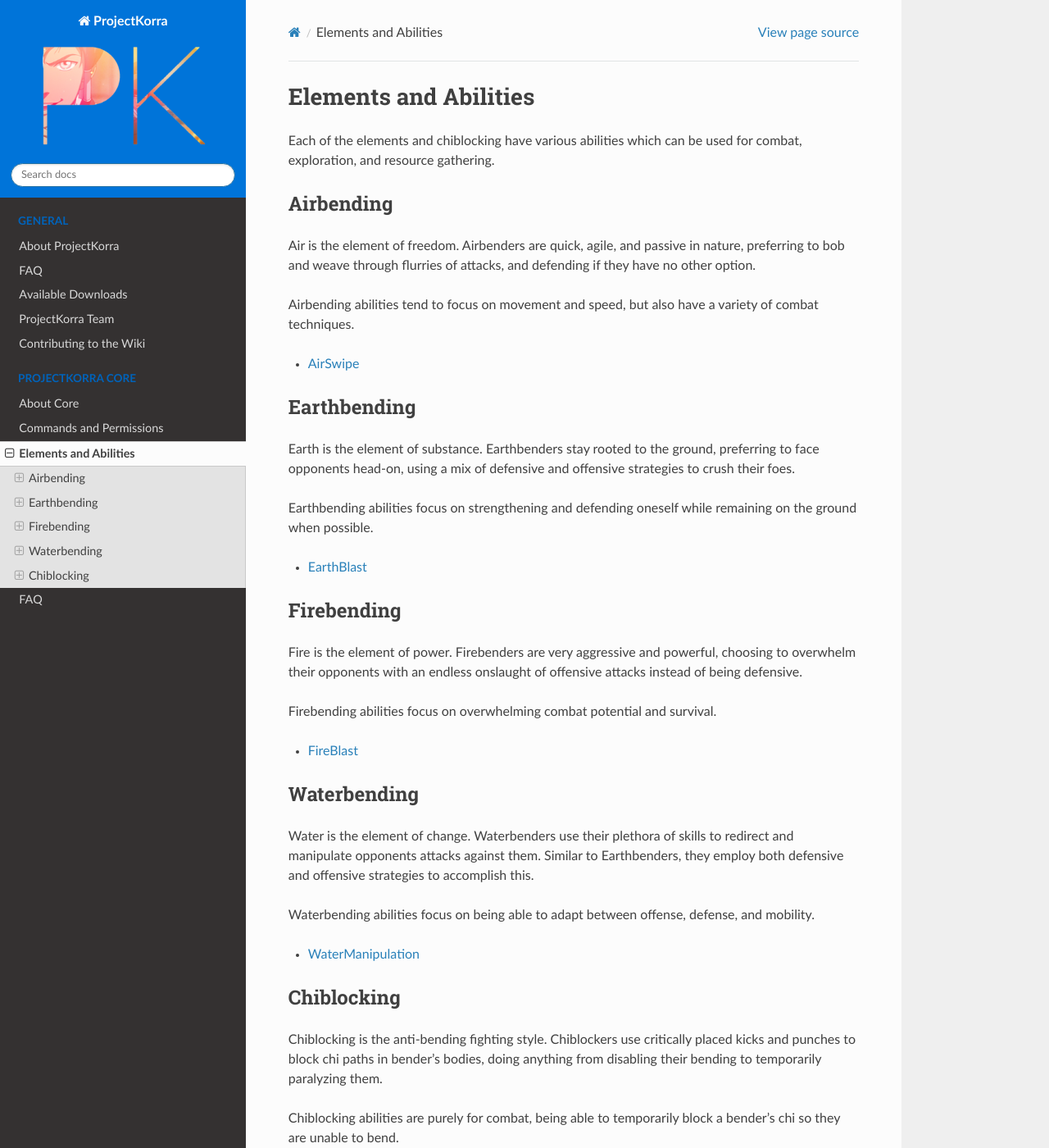
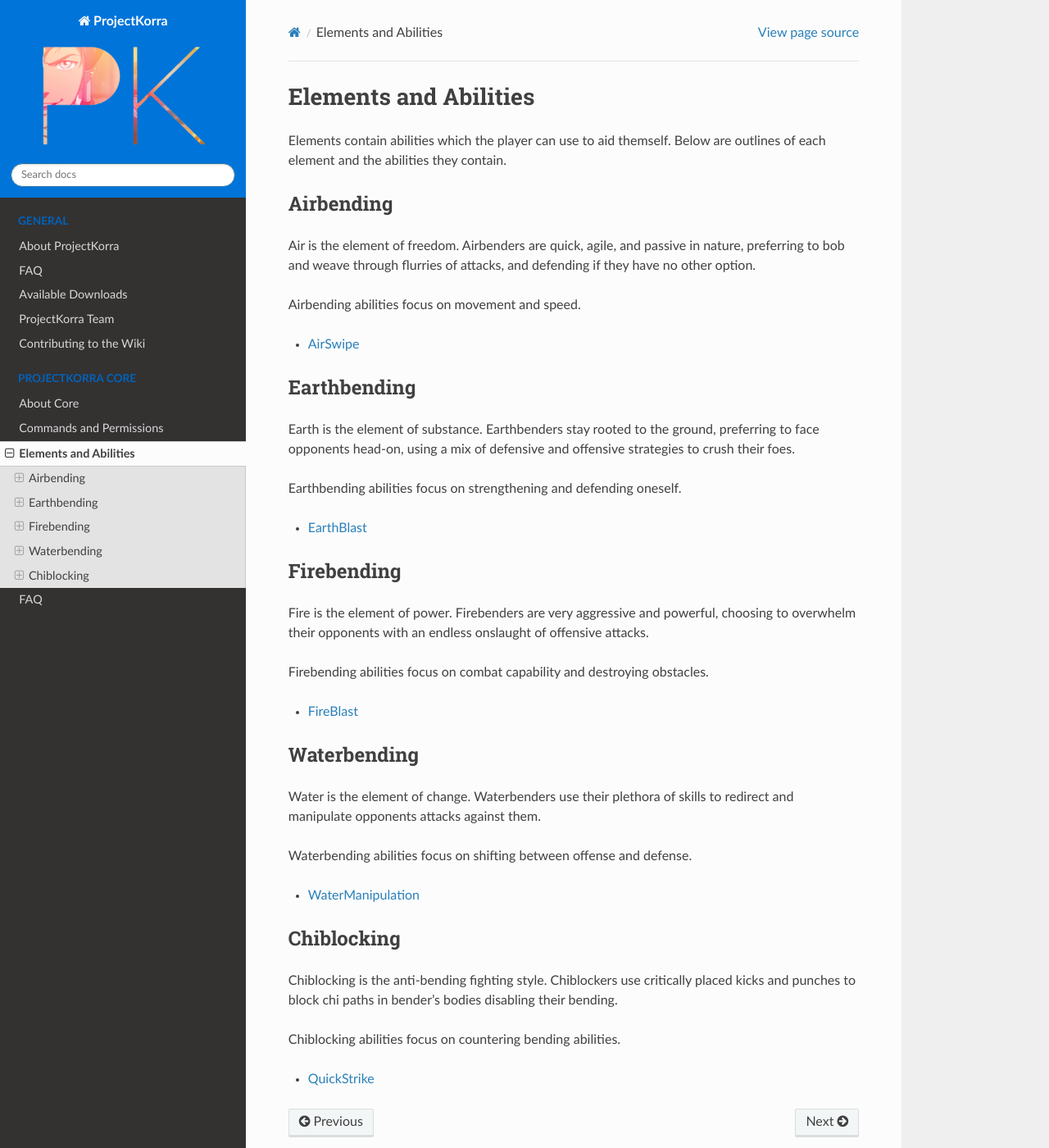
Before and after one commit to ProjectKorra/ProjectKorraWiki, a Sphinx documentation site: the page built from source/pkcore/abilities.rst, in a window 1280 px wide and 1400 px high. Shown: the whole window at 82% size. Built offline with Sphinx 7.4.7 and the Read the Docs theme 2.0.0, drawn with Linux system fonts in a browser that asks for light colours.

Commit message:
Update abilities.rst

```diff
--- a/source/pkcore/abilities.rst
+++ b/source/pkcore/abilities.rst
@@ -1,8 +1,8 @@
 ======================
 Elements and Abilities
 ======================
-Each of the elements and chiblocking have various abilities which
-can be used for combat, exploration, and resource gathering.
+Elements contain abilities which the player can use to aid themself.
+Below are outlines of each element and the abilities they contain.
 
 Airbending
 ==========
@@ -10,8 +10,7 @@
 passive in nature, preferring to bob and weave through flurries of
 attacks, and defending if they have no other option.
 
-Airbending abilities tend to focus on movement and speed, but also
-have a variety of combat techniques.
+Airbending abilities focus on movement and speed.
 
 .. toctree::
     :name: airtree
@@ -25,8 +24,7 @@
 ground, preferring to face opponents head-on, using a mix of
 defensive and offensive strategies to crush their foes.
 
-Earthbending abilities focus on strengthening and defending oneself
-while remaining on the ground when possible.
+Earthbending abilities focus on strengthening and defending oneself.
 
 .. toctree::
     :name: earthtree
@@ -38,9 +36,9 @@
 ===========
 Fire is the element of power. Firebenders are very aggressive and
 powerful, choosing to overwhelm their opponents with an endless
-onslaught of offensive attacks instead of being defensive.
+onslaught of offensive attacks.
 
-Firebending abilities focus on overwhelming combat potential and survival.
+Firebending abilities focus on combat capability and destroying obstacles.
 
 .. toctree::
     :name: firetree
@@ -52,10 +50,9 @@
 ============
 Water is the element of change. Waterbenders use their plethora of
 skills to redirect and manipulate opponents attacks against them.
-Similar to Earthbenders, they employ both defensive and offensive
-strategies to accomplish this.
 
-Waterbending abilities focus on being able to adapt between offense, defense, and mobility.
+
+Waterbending abilities focus on shifting between offense and defense.
 
 .. toctree::
     :name: watertree
@@ -66,11 +63,9 @@
 Chiblocking
 ===========
 Chiblocking is the anti-bending fighting style. Chiblockers use critically
-placed kicks and punches to block chi paths in bender's bodies, doing
-anything from disabling their bending to temporarily paralyzing
-them.
+placed kicks and punches to block chi paths in bender's bodies disabling their bending.
 
-Chiblocking abilities are purely for combat, being able to temporarily block a bender's chi so they are unable to bend.
+Chiblocking abilities focus on countering bending abilities.
 
 .. toctree::
     :name: chitree
```
